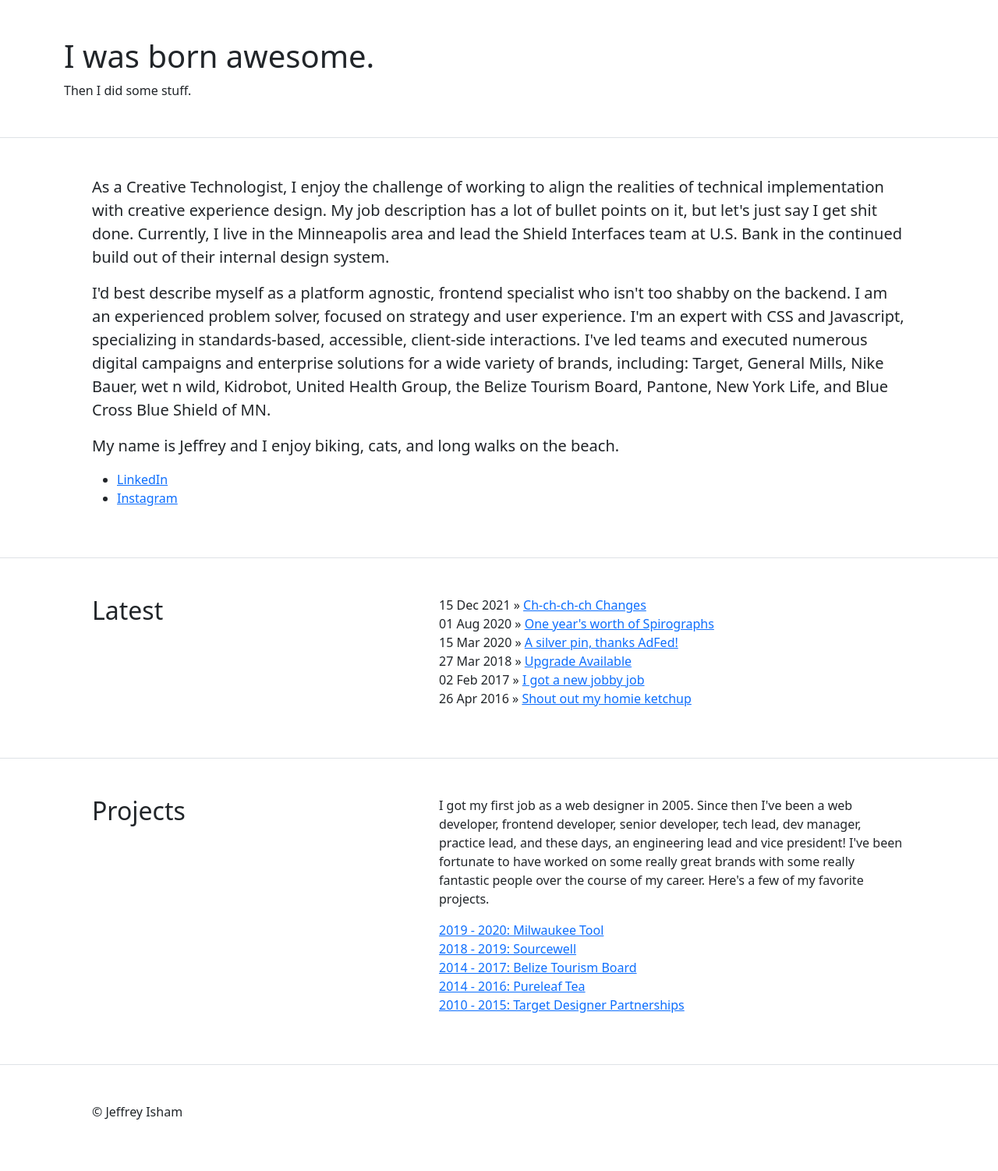
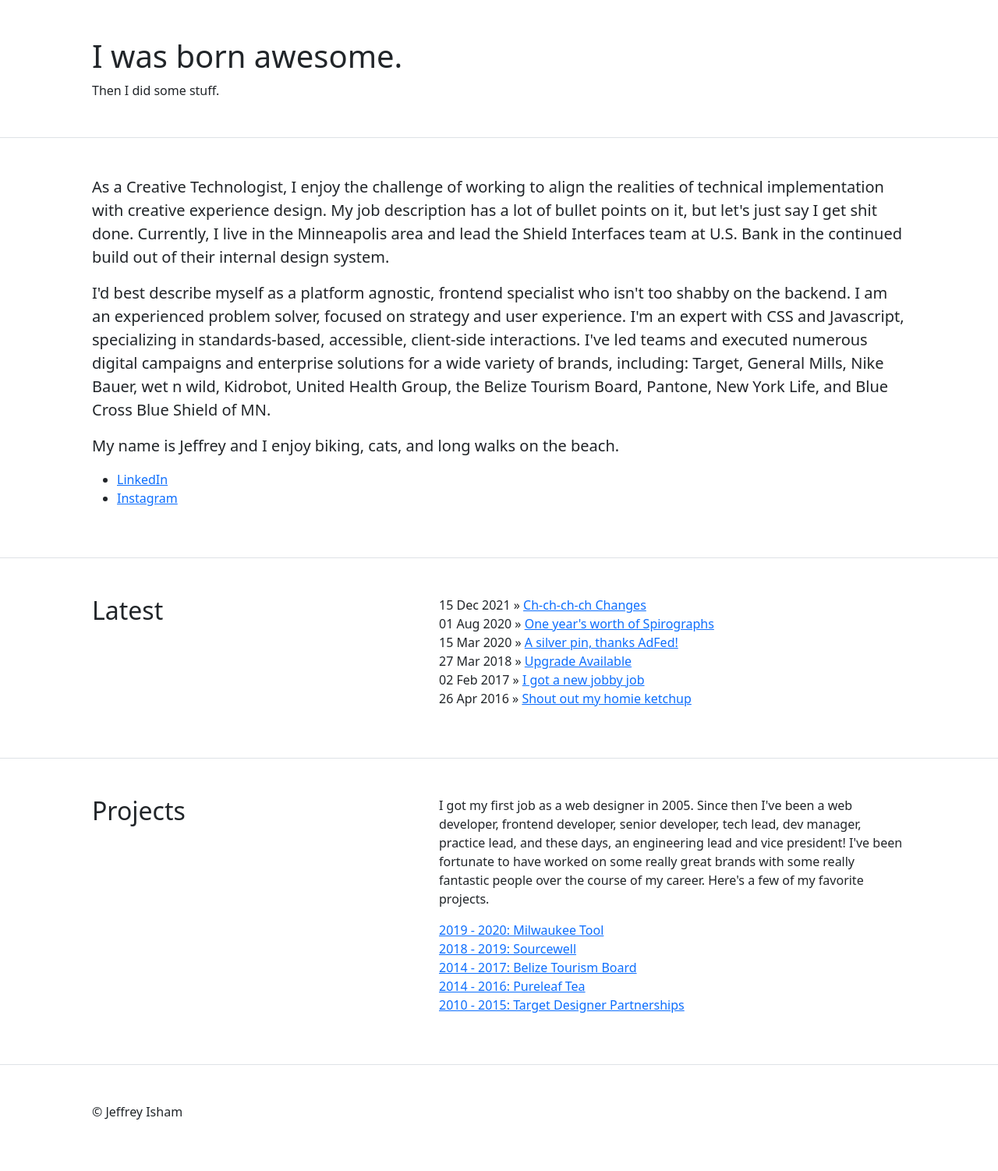
Before and after one commit to jeffreyisham/jeffreyisham.github.io, a Jekyll site: the page built from index.html, in a window 1280 px wide. Shown: the whole page at 78% size. Built offline with Jekyll 4.4.1, drawn with Linux system fonts in a browser that asks for light colours.

Commit message:
Update site-header.html

```diff
--- a/_includes/site-header.html
+++ b/_includes/site-header.html
@@ -1,5 +1,5 @@
 <div class="border-bottom">
-  <header class="container py-5 site-header">
+  <header class="container p-5 site-header">
     <h1 class="site-title">I was born awesome.</h1>
     <div class="site-description">Then I did some stuff.</div>
   </header>
```
